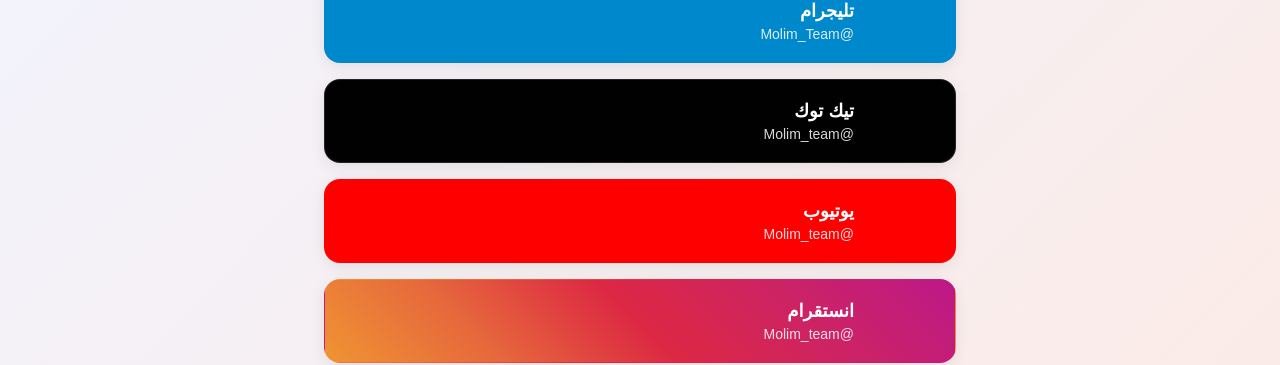
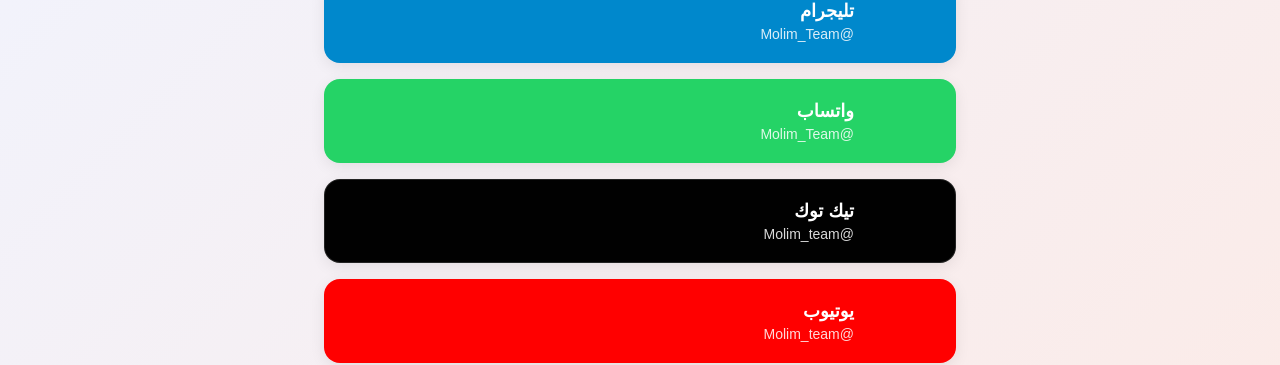
Before and after one commit to molim-team/molim-js, a Next.js app: page /contact in a window 1280 px wide. Shown: the part 341-706 px from the top of the page. Built offline with nearby package versions, Linux system fonts and the light colour scheme; no server answers.

Commit message:
add whatsaap

```diff
--- a/src/app/contact/page.js
+++ b/src/app/contact/page.js
@@ -7,6 +7,14 @@ export default function Contact() {
       link: 'https://t.me/Molim_Team/4',
       iconClass: 'fa-brands fa-telegram',
       className: 'telegram',
+    },
+    {
+      name: 'واتساب',
+      handle: '@Molim_Team',
+      link: 'https://whatsapp.com/channel/0029VbCfp9oIHphC6stwib02',
+      iconClass: 'fa-brands fa-whatsapp',
+      className: 'whatsapp',
+
     },
     {
       name: 'تيك توك',
--- a/src/app/globals.css
+++ b/src/app/globals.css
@@ -582,6 +582,7 @@ footer p {
 }
 
 .telegram  { background: #0088cc; }
+.whatsapp  { background: #25d366;}
 .tiktok    { background: #010101; border-color: #fff2; }
 .youtube   { background: #ff0000; }
 .instagram { background: linear-gradient(45deg, #f09433, #e6683c, #dc2743, #cc2366, #bc1888); }
```
